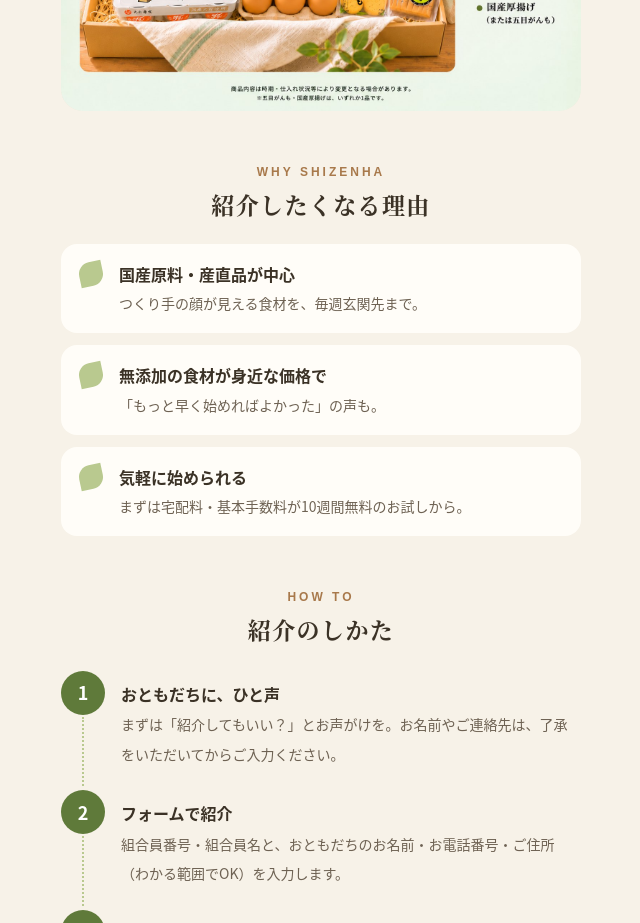
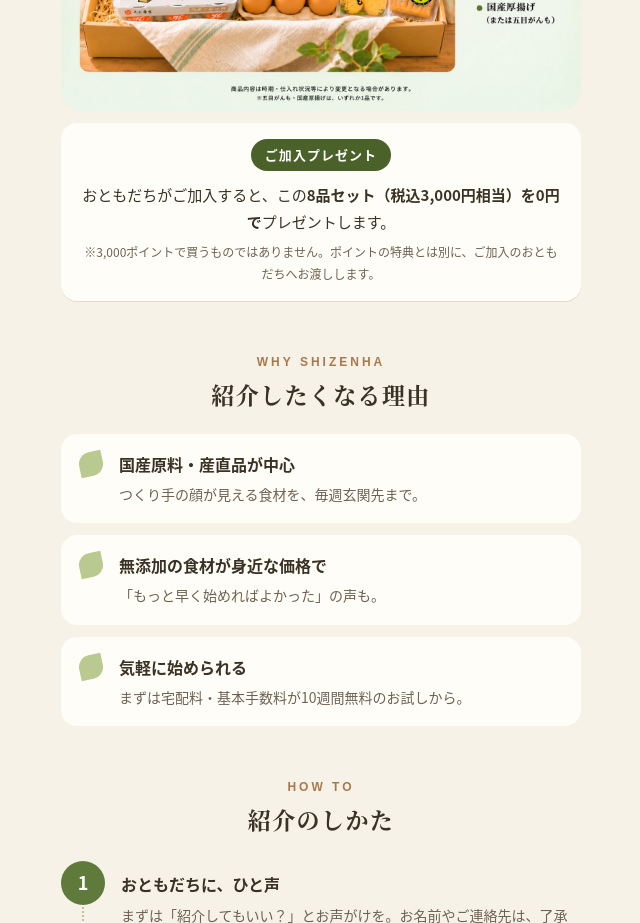
Before and after one commit to shizenha-club/shizenha-shoukai-lp, a plain HTML site: page index.html in a window 1280 px wide. Shown: the part 1360-2283 px from the top of the page, without its empty margins (319-959 px from the left). Drawn offline with Linux system fonts and the light colour scheme; a web font is replaced by a local one.

Commit message:
お試しセットをご加入プレゼント（0円）と明記
Updated the alt text for the image and added a promotional message for new members.

```diff
--- a/index.html
+++ b/index.html
@@ -183,7 +183,13 @@ footer b{display:block;color:var(--ink);font-size:14px;margin-bottom:4px}
 
   <a class="cta" href="https://kakudai1.f-form.com/nvqK41OV">おともだちを紹介する<small>組合員番号と、おともだちのご連絡先を入力します</small></a>
 
-  <div class="photo"><img src="otameshi-set.jpg" alt="自然派くらぶのおためしセット 8品セット（税込3,000円相当）：ポークウインナー、豚肉、おからパン、よつ葉牛乳、ヨーグルト、国産小粒せいろ蒸し納豆、たまご、国産厚揚げ（または五目がんも）"></div>
+  <div class="photo"><img src="otameshi-set.jpg" alt="ご加入プレゼントのおためしセット 8品（税込3,000円相当）：ポークウインナー、豚肉、おからパン、よつ葉牛乳、ヨーグルト、国産小粒せいろ蒸し納豆、たまご、国産厚揚げ（または五目がんも）"></div>
+<div style="background:#fffdf8;border-radius:16px;padding:16px 18px;margin-top:12px;text-align:center;box-shadow:0 1px 0 #e4dccb">
+<div style="display:inline-block;background:#4a6129;color:#fff;font-weight:900;font-size:13px;letter-spacing:.08em;border-radius:999px;padding:4px 14px">ご加入プレゼント</div>
+<p style="margin-top:10px;font-size:15px;line-height:1.8">おともだちがご加入すると、この<strong>8品セット（税込3,000円相当）を0円で</strong>プレゼントします。</p>
+<p style="margin-top:6px;font-size:12px;color:#6e6253">※3,000ポイントで買うものではありません。ポイントの特典とは別に、ご加入のおともだちへお渡しします。</p>
+</div>
+
 
   <section>
     <h2 class="min"><small>WHY SHIZENHA</small>紹介したくなる理由</h2>
```
